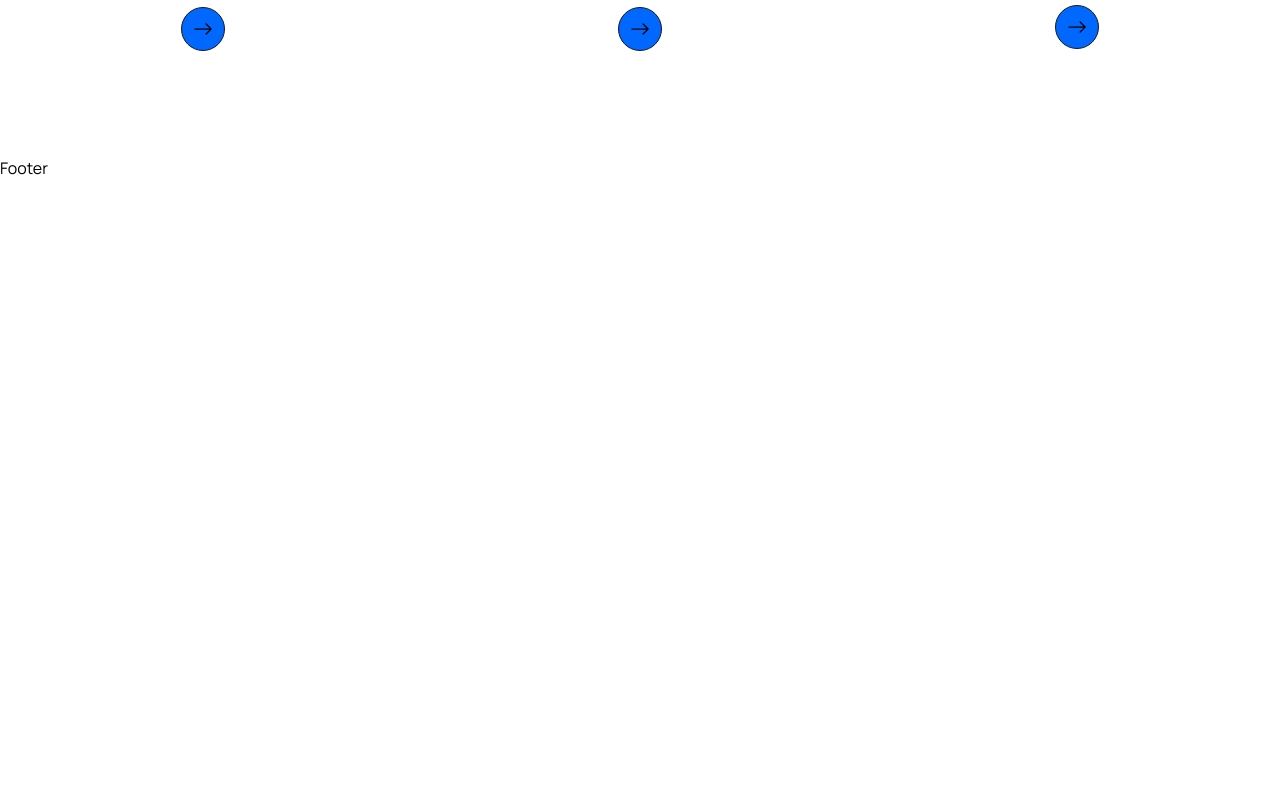
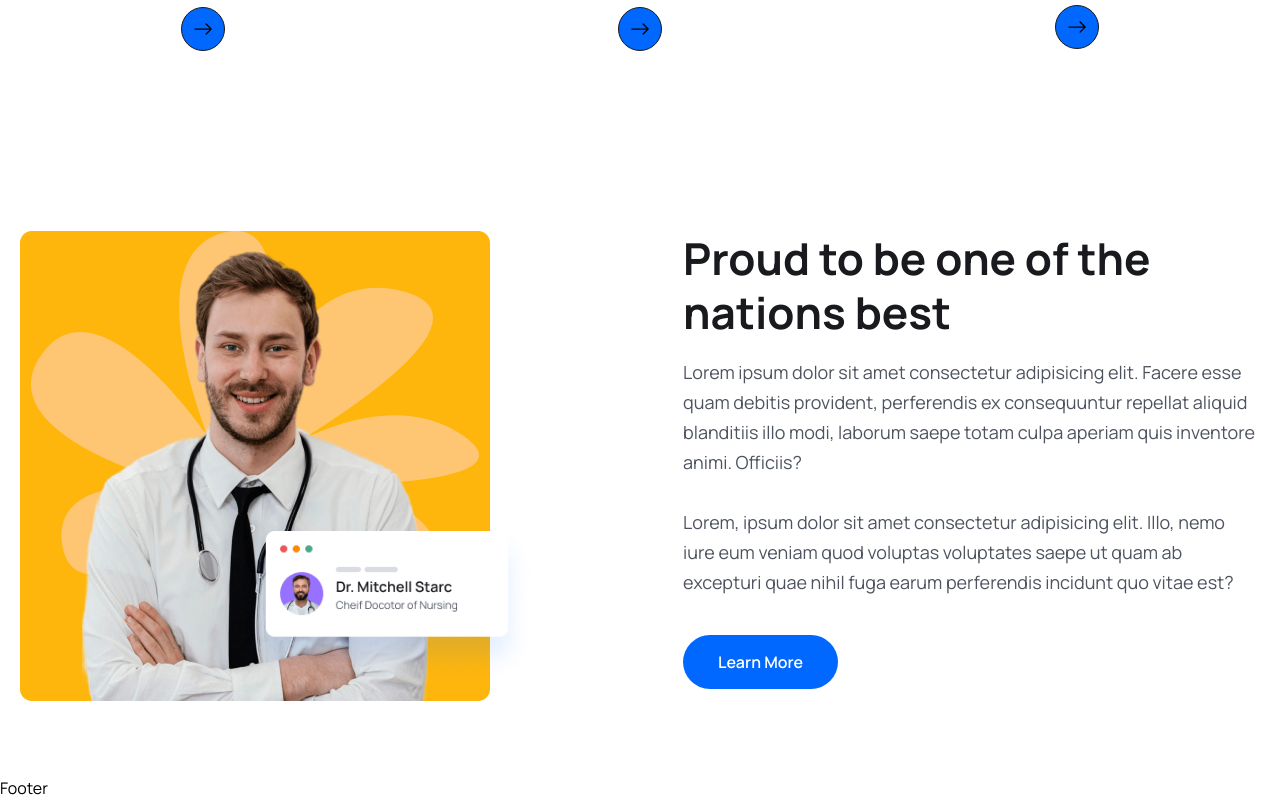
Before and after one commit to Keerikadan03/DAMS, a React (Vite) app in the folder frontend/: page / in a window 1280 px wide. Shown: the part 1526-2326 px from the top of the page. Before the commit the page ends 1706 px from the top, so only its background shows below. Built offline with nearby package versions, Linux system fonts and the light colour scheme.

Commit message:
finished with about section

```diff
--- /dev/null
+++ b/frontend/src/components/About/About.jsx
@@ -0,0 +1,28 @@
+import aboutImg from '../../assets/images/about.png'
+import aboutCard from '../../assets/images/about-card.png'
+import { Link } from 'react-router-dom'
+const About = () => {
+  return <section>
+    <div className='container'>
+        <div className='flex justfy-between gap-[50px] lg:gap-[130px] xl:gap-0 flex-col lg:flex-row'>
+            <div className='relative w-3/4 lg:w-1/2 xl:w-[770px] z-10 order-2 lg:order-1'>
+                <img src={aboutImg} alt="img" />
+                <div className='absolute z-20 bottom-4 w-[200px] md:w-[300px] right-[-30%] md:right-[-7%] lg:right-[22%]'>
+                    <img src={aboutCard} alt="img" />
+                </div>
+            </div>
+
+            <div className='w-full lg:w-1/2 xl:w-[670px] order-1 lg:order-2'>
+                <h2 className='heading'>Proud to be one of the nations best</h2>
+                <p className='text_para'>Lorem ipsum dolor sit amet consectetur adipisicing elit. Facere esse quam debitis provident, perferendis ex consequuntur repellat aliquid blanditiis illo modi, laborum saepe totam culpa aperiam quis inventore animi. Officiis?</p>
+
+                <p className='text_para mt-[30px]'>Lorem, ipsum dolor sit amet consectetur adipisicing elit. Illo, nemo iure eum veniam quod voluptas voluptates saepe ut quam ab excepturi quae nihil fuga earum perferendis incidunt quo vitae est?</p>
+
+                <Link to={'/'}><button className='btn'>Learn More</button></Link>
+            </div>
+        </div>
+    </div>
+  </section>
+}
+
+export default About
--- a/frontend/src/pages/Home.jsx
+++ b/frontend/src/pages/Home.jsx
@@ -7,6 +7,7 @@ import icon03 from '../assets/images/icon03.png'
 import { Link } from 'react-router-dom'
 import { BsArrowRight } from 'react-icons/bs'
 import React from 'react'
+import About from '../components/About/About'
 
 const Home = () => {
   return (
@@ -150,6 +151,7 @@ const Home = () => {
 
       </section>
 
+      <About />
     </>
     )
 }
```
